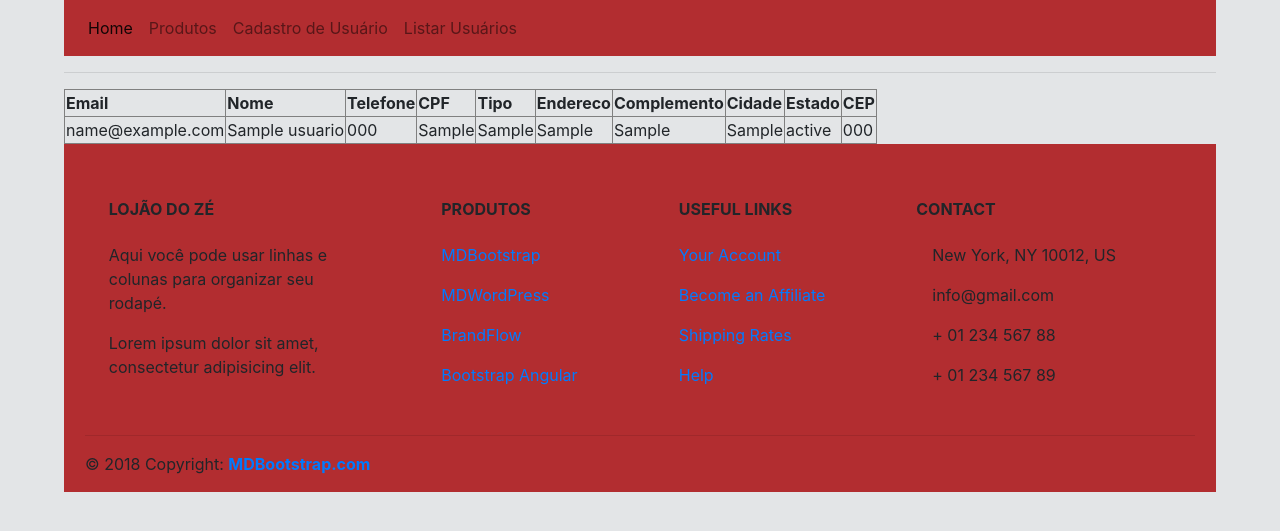
After one commit to pedroeveling/Grupo3_ES2019.1, a PHP site: page /listaUsuarios.php in a window 1280 px wide. The commit adds this page. Shown: the top 531 px of the page. Run offline with PHP 8.4, Linux system fonts and the light colour scheme; tables that the repository leaves empty hold one stand-in row (values such as "Sample post"); some libraries are stand-ins or nearby versions.

Commit message:
Adicionando pagina de listar usuarios

```diff
--- a/Banco de Dados/lojaze.sql
+++ b/Banco de Dados/lojaze.sql
@@ -12,6 +12,8 @@ SET AUTOCOMMIT = 0;
 START TRANSACTION;
 SET time_zone = "+00:00";
 
+CREATE DATABASE lojaze;
+USE lojaze;
 
 /*!40101 SET @OLD_CHARACTER_SET_CLIENT=@@CHARACTER_SET_CLIENT */;
 /*!40101 SET @OLD_CHARACTER_SET_RESULTS=@@CHARACTER_SET_RESULTS */;
--- a/cadastroUsuario.php
+++ b/cadastroUsuario.php
@@ -143,7 +143,7 @@
         $estado = $_POST['estado'];
         $cep = $_POST['cep'];
 
-        $sql = "insert into usuarios (email,senha,nome,telefone,cpf,tipo,endereco,complemento,cidade,estado,cep) values ('$email','$senha','$nome','$telefone','$cpf','$endereco','$complemento','$cidade','$estado','$cep')";
+        $sql = "insert into usuarios (email,senha,nome,telefone,cpf,tipo,endereco,complemento,cidade,estado,cep) values ('$email','$senha','$nome','$telefone','$cpf','$tipo','$endereco','$complemento','$cidade','$estado','$cep')";
         $salvar = mysqli_query($conexao,$sql);/* Escreve os dados no banco */
 
         if($salvar)
--- a/conexao.php
+++ b/conexao.php
@@ -1,6 +1,6 @@
 <?php
 
-$hostname = "localhost";;
+$hostname = "127.0.0.1";;
 $user = "root";
 $password = "";
 $database = "lojaze";
--- a/header.php
+++ b/header.php
@@ -15,6 +15,9 @@
       <li class="nav-item">
         <a class="nav-link" href="cadastroUsuario.php">Cadastro de Usuário</a>
       </li>
+      <li class="nav-item">
+        <a class="nav-link" href="listaUsuarios.php">Listar Usuários</a>
+      </li>
     </ul>
   </div>
   <!--Links do Menu-->
--- /dev/null
+++ b/listaUsuarios.php
@@ -0,0 +1,71 @@
+<!DOCTYPE html>
+<html>
+<head>
+    <meta charset="utf-8" />
+    <meta http-equiv="X-UA-Compatible" content="IE=edge">
+    <title>Lista de Usuarios</title>
+    <meta name="viewport" content="width=device-width, initial-scale=1">
+    <link rel="stylesheet" href="publico/css/bootstrap.min.css" crossorigin="anonymous">
+    <script src="https://code.jquery.com/jquery-3.2.1.slim.min.js" integrity="sha384-KJ3o2DKtIkvYIK3UENzmM7KCkRr/rE9/Qpg6aAZGJwFDMVNA/GpGFF93hXpG5KkN" crossorigin="anonymous"></script>
+    <script src="https://maxcdn.bootstrapcdn.com/bootstrap/4.0.0/js/bootstrap.min.js" integrity="sha384-JZR6Spejh4U02d8jOt6vLEHfe/JQGiRRSQQxSfFWpi1MquVdAyjUar5+76PVCmYl" crossorigin="anonymous"></script>
+    <link rel="stylesheet" href="publico/css/estilo.css">
+</head>
+
+<?php
+    include "header.php";
+?>
+
+<body>
+  <hr>
+  <table class="tabelaUsuarios" border="1">
+    <thead>
+      <tr>
+        <th>Email</th>
+        <th>Nome</th>
+        <th>Telefone</th>
+        <th>CPF</th>
+        <th>Tipo</th>
+        <th>Endereco</th>
+        <th>Complemento</th>
+        <th>Cidade</th>
+        <th>Estado</th>
+        <th>CEP</th>
+      </tr>
+    </thead>
+    <?php
+      include_once("conexao.php");/* Estabelece a conexão */
+      $sql = "select * from lojaze.usuarios";
+      $consulta = mysqli_query($conexao, $sql);
+      while ($usuarios = mysqli_fetch_array($consulta)){
+        $email = $usuarios[0];
+        $nome = $usuarios[2];
+        $telefone = $usuarios[3];
+        $cpf = $usuarios[4];
+        $tipo = $usuarios[5];
+        $endereco = $usuarios[6];
+        $complemento = $usuarios[7];
+        $cidade = $usuarios[8];
+        $estado = $usuarios[9];
+        $cep = $usuarios[10];
+
+        echo "<td>$email</td>";
+        echo "<td>$nome</td>";
+        echo "<td>$telefone</td>";
+        echo "<td>$cpf</td>";
+        echo "<td>$tipo</td>";
+        echo "<td>$endereco</td>";
+        echo "<td>$complemento</td>";
+        echo "<td>$cidade</td>";
+        echo "<td>$estado</td>";
+        echo "<td>$cep</td>";
+      }
+      mysqli_close($conexao);
+    ?>
+  </table>
+</body>
+
+<?php
+    include "footer.php";
+?>
+
+</html>
```
